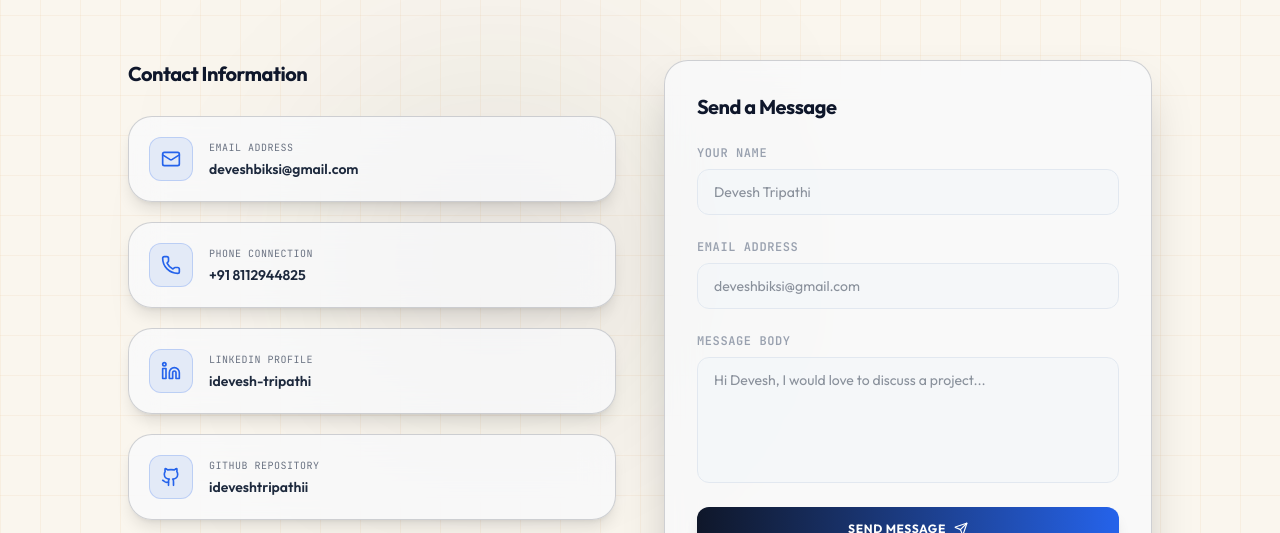
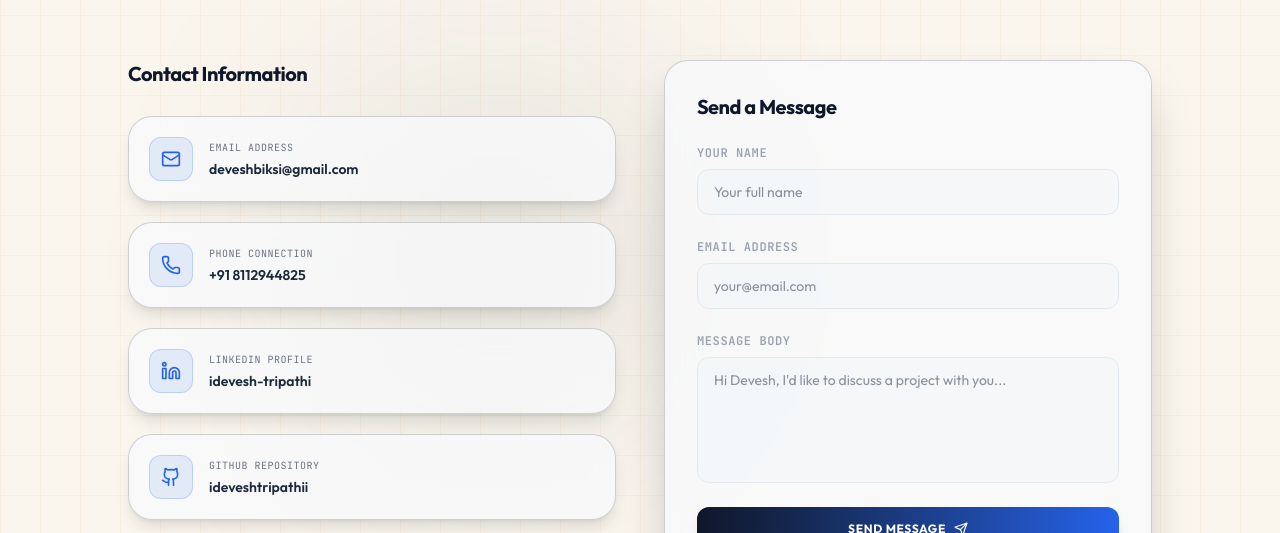
Before and after one commit to ideveshtripathii/My_Portfolio, a React (Vite) app: page / in a window 1280 px wide. Shown: the part 4568-5101 px from the top of the page. Built offline with nearby package versions, Linux system fonts and the light colour scheme.

Commit message:
Update contact placeholders and clean up layout whitespaces

```diff
--- a/src/sections/Contact.tsx
+++ b/src/sections/Contact.tsx
@@ -262,7 +262,7 @@ export const Contact: React.FC = () => {
                       name="name"
                       value={formData.name}
                       onChange={handleChange}
-                      placeholder="Devesh Tripathi"
+                      placeholder="Your full name"
                       className="w-full px-4 py-3 rounded-xl bg-slate-100/50 dark:bg-white/5 border border-slate-200 dark:border-white/10 focus:border-brand-cyan focus:outline-none text-sm text-slate-800 dark:text-white transition-colors"
                       disabled={isSubmitting}
                     />
@@ -280,7 +280,7 @@ export const Contact: React.FC = () => {
                       name="email"
                       value={formData.email}
                       onChange={handleChange}
-                      placeholder="deveshbiksi@gmail.com"
+                      placeholder="your@email.com"
                       className="w-full px-4 py-3 rounded-xl bg-slate-100/50 dark:bg-white/5 border border-slate-200 dark:border-white/10 focus:border-brand-cyan focus:outline-none text-sm text-slate-800 dark:text-white transition-colors"
                       disabled={isSubmitting}
                     />
@@ -298,7 +298,7 @@ export const Contact: React.FC = () => {
                       rows={5}
                       value={formData.message}
                       onChange={handleChange}
-                      placeholder="Hi Devesh, I would love to discuss a project..."
+                      placeholder="Hi Devesh, I'd like to discuss a project with you..."
                       className="w-full px-4 py-3 rounded-xl bg-slate-100/50 dark:bg-white/5 border border-slate-200 dark:border-white/10 focus:border-brand-cyan focus:outline-none text-sm text-slate-800 dark:text-white transition-colors resize-none"
                       disabled={isSubmitting}
                     />
--- a/src/sections/ProjectDetail.tsx
+++ b/src/sections/ProjectDetail.tsx
@@ -259,11 +259,10 @@ export const ProjectDetail: React.FC = () => {
               <button
                 key={tab}
                 onClick={() => setActiveTab(tab)}
-                className={`pb-3 text-xs md:text-sm font-bold uppercase tracking-wider border-b-2 transition-all relative ${
-                  activeTab === tab
+                className={`pb-3 text-xs md:text-sm font-bold uppercase tracking-wider border-b-2 transition-all relative ${activeTab === tab
                     ? 'border-brand-cyan text-brand-cyan dark:text-white font-extrabold'
                     : 'border-transparent text-gray-500 hover:text-gray-800 dark:text-gray-400 dark:hover:text-white'
-                }`}
+                  }`}
               >
                 {tab}
               </button>
@@ -419,8 +418,7 @@ export const ProjectDetail: React.FC = () => {
 
             {/* Note info bottom */}
             <div className="mt-8 pt-6 border-t border-slate-200 dark:border-white/5 text-[10px] md:text-xs text-gray-500 flex justify-between items-center bg-transparent">
-              <span>Case study page: Option 1</span>
-              <span>Performance Optimized</span>
+
             </div>
           </div>
         </aside>
@@ -444,11 +442,10 @@ export const ProjectDetail: React.FC = () => {
                   <button
                     key={mode}
                     onClick={() => setViewport(mode)}
-                    className={`w-8 h-8 rounded-lg flex items-center justify-center transition-colors cursor-pointer ${
-                      isActive
+                    className={`w-8 h-8 rounded-lg flex items-center justify-center transition-colors cursor-pointer ${isActive
                         ? 'bg-brand-cyan/15 text-brand-cyan dark:text-white border border-brand-cyan/25'
                         : 'text-gray-400 hover:text-gray-700 dark:hover:text-white'
-                    }`}
+                      }`}
                     title={`Rescale to ${mode}`}
                   >
                     {getIcon()}
```
